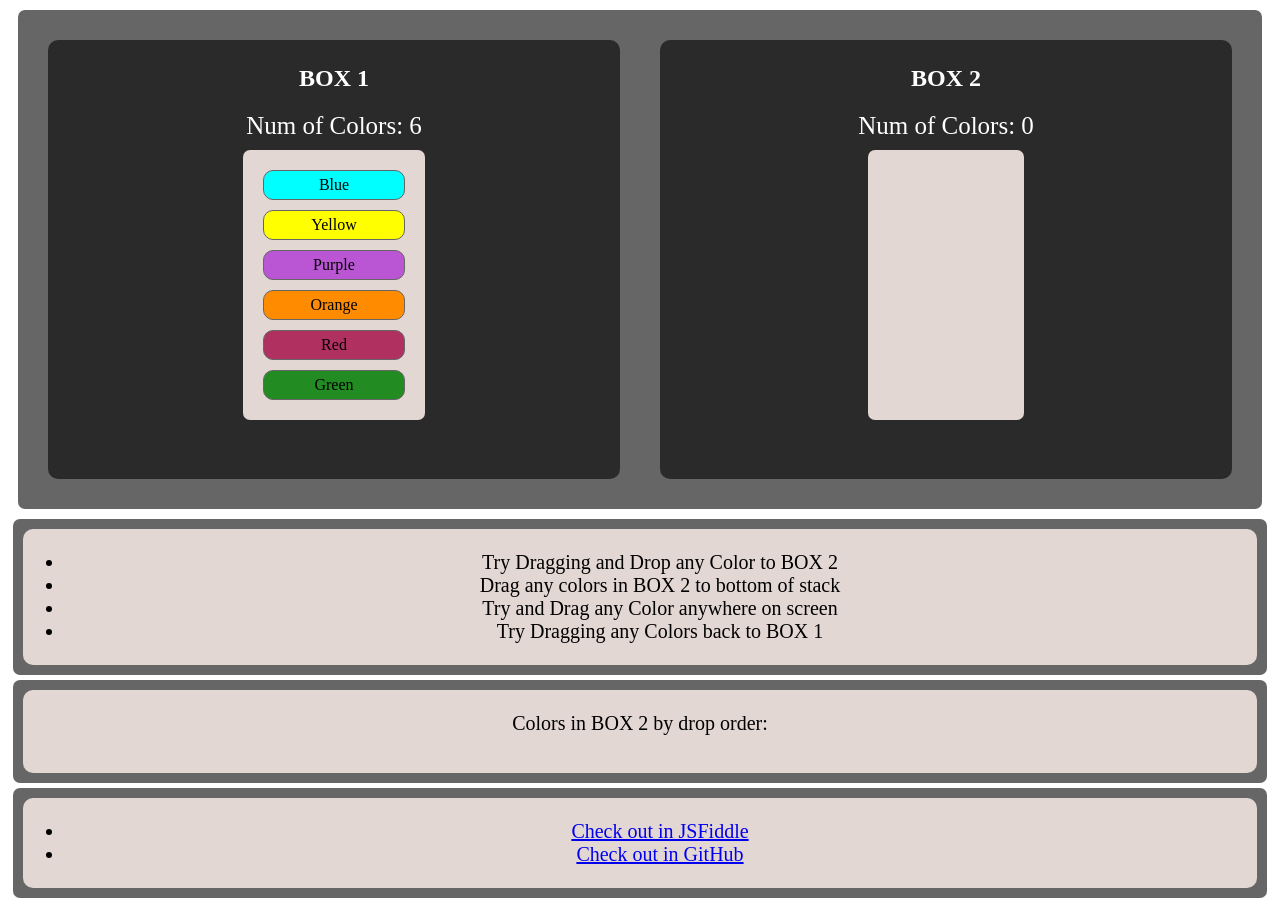
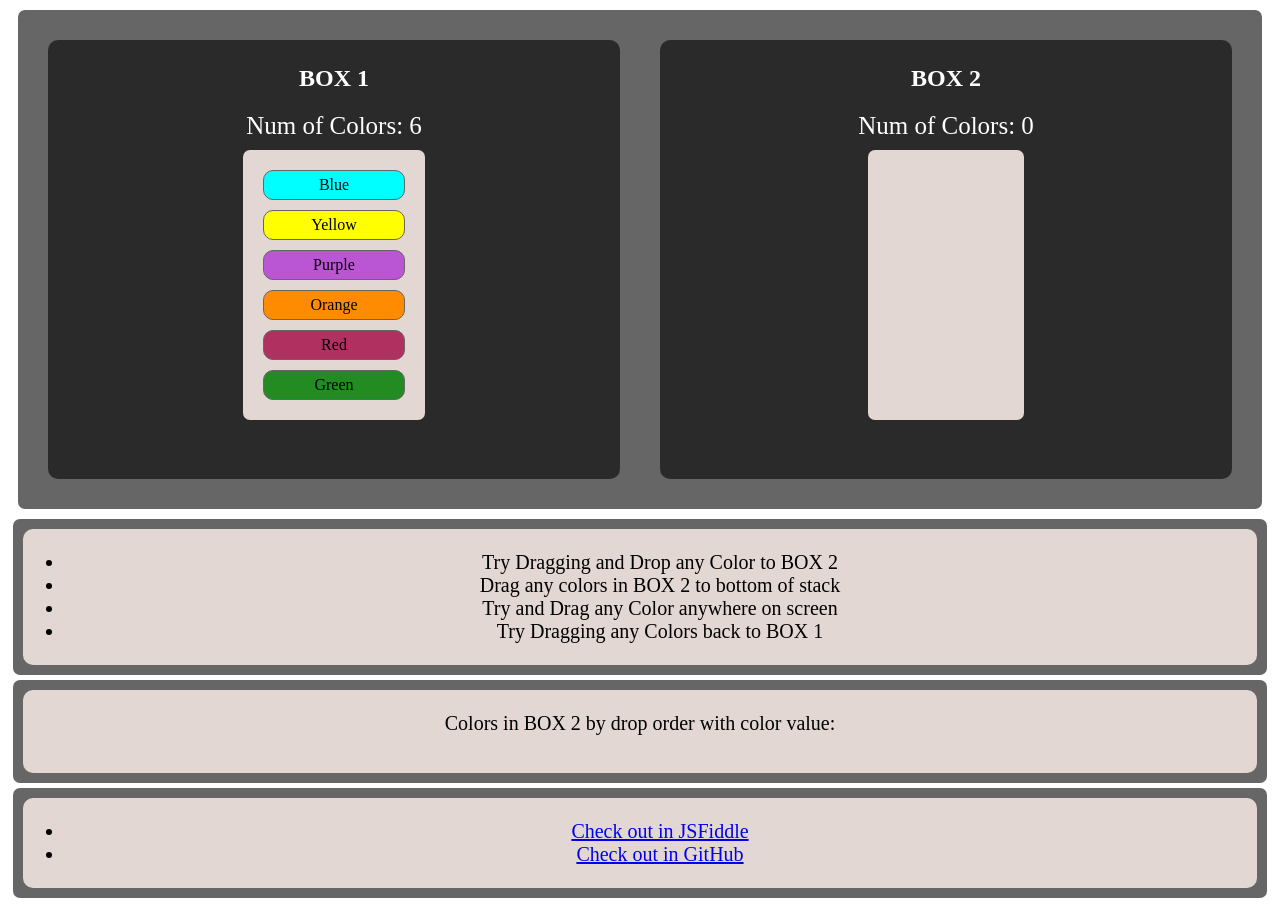
Before and after one commit to garysgray/Color-Builder, a plain HTML site: page index.html in a window 1280 px wide. Drawn offline with nearby package versions, Linux system fonts and the light colour scheme.

Commit message:
more style changes to clean up

```diff
--- a/index.html
+++ b/index.html
@@ -44,7 +44,7 @@
 </div>
 <div class="info-box">
         <div class="info-section">
-            <p>Colors in BOX 2 by drop order:</P>
+            <p>Colors in BOX 2 by drop order with color value:</P>
         <div id="current-color-list"></div>
     </div>
 </div>
```
